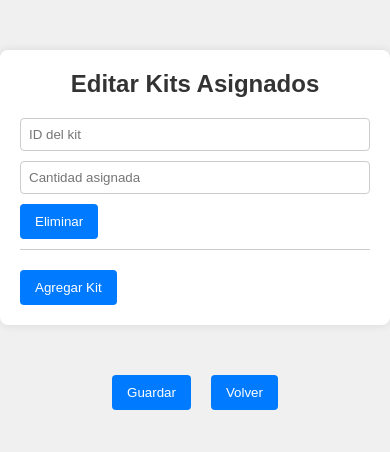
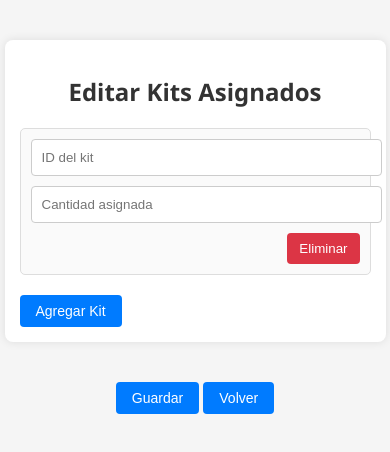
Before and after one commit to DavidCaLez/VillaLego, a plain HTML site: page Front/html/EditarKit.html in a window 390 px wide. Drawn offline with Linux system fonts and the light colour scheme; no server answers; files whose address does not match are found by name.

Commit message:
edicion de kits casi acabada

```diff
--- a/Back/Controller/KitController.js
+++ b/Back/Controller/KitController.js
@@ -181,3 +181,8 @@ exports.editarKits = async (req, res) => {
         res.status(500).json({ error: "Error interno al actualizar kits" });
     }
 };
+
+exports.vistaEditarKits = (req, res) => {
+    // Se asume que el archivo se llama "EditarKits.html" y se encuentra en la carpeta Front/html
+    res.sendFile(path.join(__dirname, '../../Front/html/EditarKit.html'));
+};
--- a/Back/Routes/KitRoutes.js
+++ b/Back/Routes/KitRoutes.js
@@ -2,6 +2,7 @@ const express = require('express');
 const router = express.Router();
 const kitcontroller = require('../Controller/KitController');
 const { soloProfesores } = require('../Middleware/Atenticador');
+
 
 router.get('/crearkit', soloProfesores, kitcontroller.vistaCrear);
 router.post('/crearkit', soloProfesores, kitcontroller.crearKit);
@@ -17,9 +18,7 @@ router.get('/verkits/:actividadId', soloProfesores, kitcontroller.vistaKitsDeAct
 router.get('/api/kits-asignados/:actividadId', soloProfesores, kitcontroller.obtenerKitsDeActividad);
 
 // Ruta para mostrar la vista de edición de kits (necesitarás crear el archivo editarKits.html)
-router.get('/editar/:actividadId', soloProfesores, (req, res) => {
-    res.sendFile(path.join(__dirname, '../../Front/html/editarKits.html'));
-});
+router.get('/editar/:actividadId', soloProfesores, kitcontroller.vistaEditarKits);
 
 // Ruta para procesar la edición de kits
 router.post('/editar/:actividadId', soloProfesores, require('../Controller/KitController').editarKits);
--- a/Front/css/styleEditarKits.css
+++ b/Front/css/styleEditarKits.css
@@ -1,21 +1,19 @@
-/* Reset básico */
-* {
+/* styleEditarKits.css */
+
+/* Estilos generales */
+body {
+    background-color: #f5f5f5;
+    font-family: 'Segoe UI', Tahoma, Geneva, Verdana, sans-serif;
     margin: 0;
     padding: 0;
-    box-sizing: border-box;
 }
 
-body {
-    font-family: Arial, sans-serif;
-    background: #f0f0f0;
-    color: #333;
-}
-
-/* Estilo del contenedor principal del formulario */
+/* Contenedor principal del formulario */
 .container-form {
-    max-width: 600px;
-    margin: 50px auto;
-    background: #fff;
+    background-color: #fff;
+    width: 90%;
+    max-width: 800px;
+    margin: 40px auto;
     padding: 20px;
     border-radius: 8px;
     box-shadow: 0 0 10px rgba(0, 0, 0, 0.1);
@@ -23,12 +21,8 @@ body {
 
 .container-form h2 {
     text-align: center;
+    color: #333;
     margin-bottom: 20px;
-}
-
-/* Los inputs tipo hidden no se muestran */
-input[type="hidden"] {
-    display: none;
 }
 
 /* Contenedor para las entradas de kits */
@@ -36,76 +30,87 @@ input[type="hidden"] {
     margin-bottom: 20px;
 }
 
-/* Cada entrada de asignación de kit */
+/* Cada entrada de kit se muestra como una tarjeta */
 .kit-entry {
+    background-color: #fafafa;
+    border: 1px solid #ddd;
+    border-radius: 5px;
+    padding: 15px;
+    margin-bottom: 15px;
     display: flex;
-    align-items: center;
-    margin-bottom: 15px;
-    border-bottom: 1px solid #ccc;
-    padding-bottom: 10px;
+    flex-direction: column;
+    gap: 10px;
 }
 
-/* Si existe, se muestra el nombre del kit en modo de solo lectura */
+/* Si el kit ya existe, se muestra su nombre en formato de etiqueta */
 .kit-entry span {
-    margin-right: 15px;
     font-weight: bold;
-    min-width: 100px;
+    color: #007bff;
 }
 
-/* Estilos para inputs: número, texto y otros */
-input[type="number"],
-input[type="text"],
-input[type="date"],
-input[type="time"] {
-    flex: 1;
-    padding: 8px;
-    margin-right: 10px;
+/* Estilos para inputs */
+.kit-entry input[type="number"],
+.kit-entry input[type="text"] {
+    width: 100%;
+    padding: 10px;
     border: 1px solid #ccc;
     border-radius: 4px;
 }
 
-/* Botones: se aplican a agregar, guardar, volver y eliminar asignación */
+/* Botón para eliminar una asignación en cada entry */
+.kit-entry button.eliminar-btn {
+    align-self: flex-end;
+    background-color: #dc3545;
+    color: #fff;
+    border: none;
+    padding: 8px 12px;
+    border-radius: 4px;
+    cursor: pointer;
+    transition: background-color 0.3s ease;
+}
+
+.kit-entry button.eliminar-btn:hover {
+    background-color: #c82333;
+}
+
+/* Botones generales de la página (Agregar, Guardar, Volver) */
 .agregar-btn,
 .guardar-btn,
-.volver-btn,
-.kit-entry button.eliminar-btn {
-    background: #007BFF;
+.volver-btn {
+    background-color: #007bff;
+    color: #fff;
     border: none;
-    padding: 10px 15px;
-    color: #fff;
     border-radius: 4px;
+    padding: 10px 20px;
     cursor: pointer;
-    transition: background 0.3s ease;
+    font-size: 16px;
+    transition: background-color 0.3s ease;
 }
 
 .agregar-btn:hover,
 .guardar-btn:hover,
-.volver-btn:hover,
-.kit-entry button.eliminar-btn:hover {
-    background: #0056b3;
+.volver-btn:hover {
+    background-color: #0056b3;
 }
 
-/* Contenedor para el grupo de botones (guardar y volver) */
+/* Grupo de botones (Guardar y Volver) */
 .button-group {
-    display: flex;
-    justify-content: center;
-    gap: 20px;
+    text-align: center;
     margin-top: 20px;
 }
 
-/* Estilos responsivos para dispositivos móviles */
+/* Responsive para dispositivos móviles */
 @media (max-width: 600px) {
+    .container-form {
+        padding: 15px;
+    }
     .kit-entry {
-        flex-direction: column;
-        align-items: flex-start;
+        padding: 10px;
     }
-
-    .kit-entry input {
-        margin-bottom: 10px;
-        width: 100%;
-    }
-
-    .kit-entry span {
-        margin-bottom: 10px;
+    .agregar-btn,
+    .guardar-btn,
+    .volver-btn {
+        font-size: 14px;
+        padding: 8px 16px;
     }
 }
--- a/Front/html/EditarKit.html
+++ b/Front/html/EditarKit.html
@@ -4,7 +4,7 @@
     <meta charset="UTF-8">
     <meta name="viewport" content="width=device-width, initial-scale=1.0">
     <title>Editar Kits</title>
-    <link rel="stylesheet" href="/Front/css/styleEditarKits.css">
+    <link rel="stylesheet" href="/css/styleEditarKits.css">
 </head>
 <body>
     <div class="container-form">
@@ -20,6 +20,6 @@
         <button type="button" id="btnGuardar" class="guardar-btn">Guardar</button>
         <button type="button" id="btnVolver" class="volver-btn">Volver</button>
     </div>
-    <script src="/Front/javascript/scriptEditarKits.js"></script>
+    <script src="/javascript/scriptEditarKits.js"></script>
 </body>
 </html>
```
